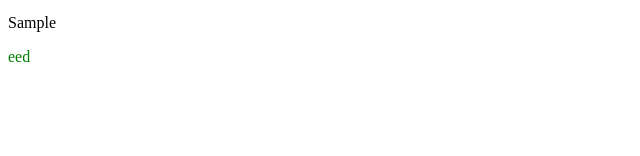
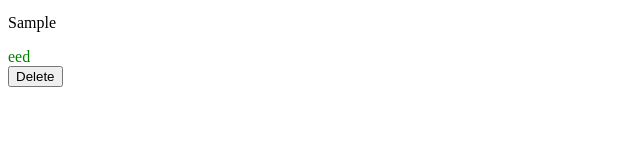
Before and after one commit to MykolaRudnev/react-social-media, a React (Create React App) app: page / in a window 1280 px wide. Both pictures are taken after typing "Sample" into the empty fields and a click on the button "Submit Post". Shown: the part 132-288 px from the top of the page, without its empty margins (0-640 px from the left). Built offline with nearby package versions, Linux system fonts and the light colour scheme.

Commit message:
Added delete buttom with useReducer

```diff
--- a/src/components/CreatePost.js
+++ b/src/components/CreatePost.js
@@ -3,7 +3,7 @@ import React, { useState, useRef, useContext } from 'react';
 import {PostContext} from '../App'
 
 function CreatePost({user}) {
-    const {dispatch} = useContext(PostContext)
+    const {dispatch} = useContext(PostContext);
     const [content, setContent] = useState('');
     const [image, setImage] = useState(null);
     const imageInputRef = useRef();
@@ -11,7 +11,7 @@ function CreatePost({user}) {
 
     function handleSubmit(event) {
         event.preventDefault();
-        const post = {content, image, user};
+        const post = {content, image, user, id: Date.now()};
         dispatch({ type: "ADD_POST", payload:{ post } })
         // handleAddPost(post);
         setContent('')
--- a/src/components/Post.js
+++ b/src/components/Post.js
@@ -1,9 +1,15 @@
 import React, { useContext } from 'react';
-import {UserContext} from '../App'
+import {UserContext, PostContext} from '../App'
 
-function Post({image, content, user}) {
+function Post({image, content, user, id}) {
     const currentUser = useContext(UserContext);
+    const {dispatch} = useContext(PostContext)
     let isCurrentUser = currentUser === user;
+
+    function handleDeletePost(){
+        dispatch({type: "DELETE_POST", payload:{ id } })
+    }
+
     return  <>
     {image && (
         <img
@@ -14,6 +20,10 @@ function Post({image, content, user}) {
     )}
     <p>{content}</p>
     <div style={{color: isCurrentUser && 'green'}}>{user}</div>
+    <div>
+       {isCurrentUser&& <button onClick={handleDeletePost}>Delete</button>}
+    </div>
+
     </>
 }
 
--- a/src/components/PostList.js
+++ b/src/components/PostList.js
@@ -2,7 +2,7 @@ import React  from 'react';
 import Post from './Post'
 
 function PostList({posts, user}) {
-    return posts.map((post, i) => (<Post  key={i} {...post}/> ))
+    return posts.map((post, i) => <Post  key={post.id} {...post}/> )
 }
 
 export default PostList;
--- a/src/reducer.js
+++ b/src/reducer.js
@@ -5,7 +5,8 @@ function postReducer(state, action){
             return { posts: [newPost, ...state.posts]}
         }
         case "DELETE_POST" :{
-
+          const deletedPostId =  action.payload.id;
+          return{ posts: state.posts.filter(post => post.id !== deletedPostId )}
         }
         default:
             return state;
```
